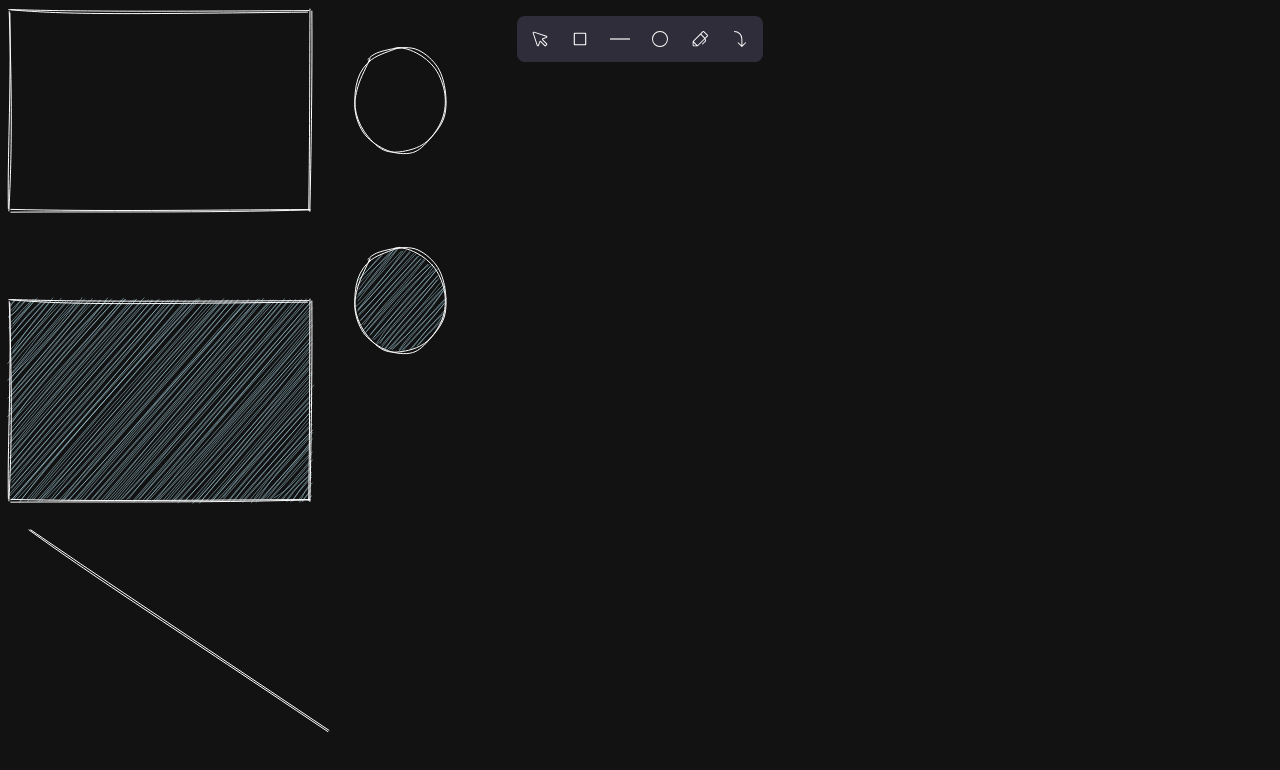
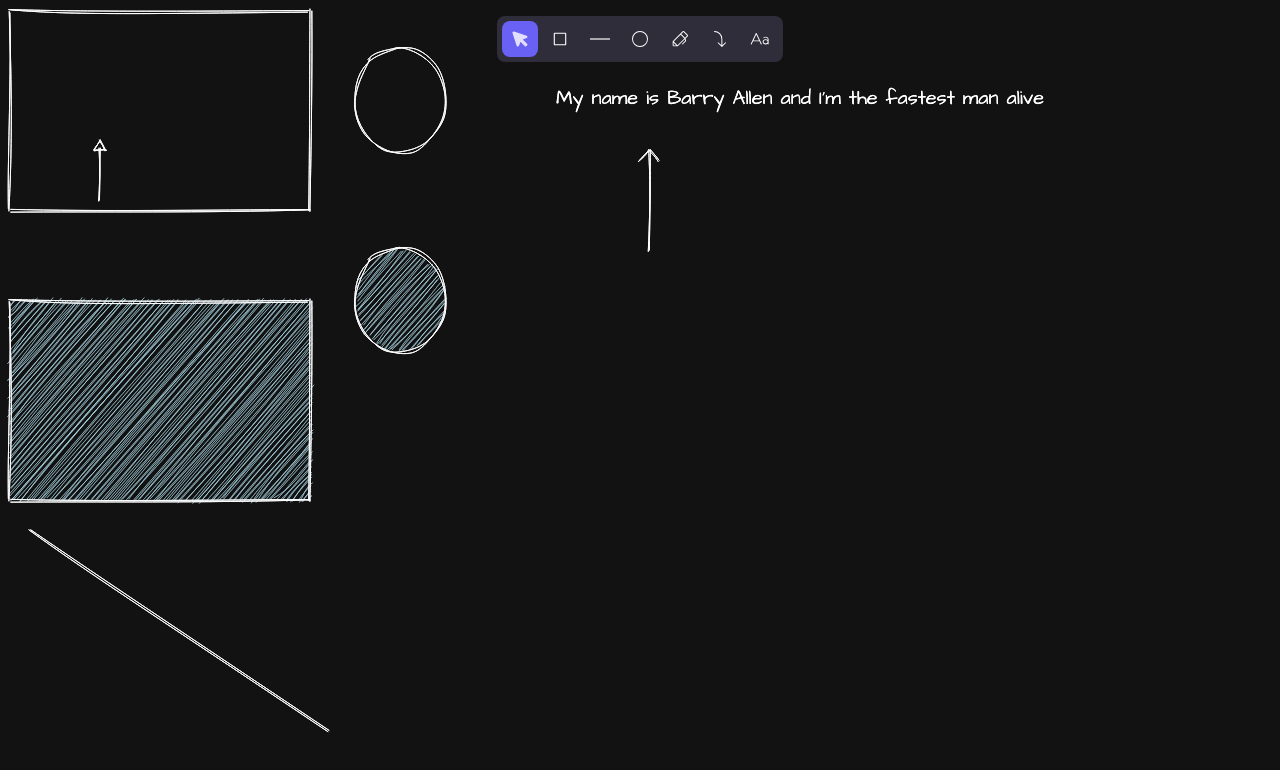
Before and after one commit to itsm16/draw-app, a React (Vite) app in the folder client/: page / in a window 1280 px wide. Shown: the top 770 px of the page. Built offline with nearby package versions, Linux system fonts and the light colour scheme.

Commit message:
add text, zustand config

```diff
--- a/client/index.html
+++ b/client/index.html
@@ -5,6 +5,10 @@
     <link rel="icon" type="image/svg+xml" href="/favicon.svg" />
     <meta name="viewport" content="width=device-width, initial-scale=1.0" />
     <title>client</title>
+    <link
+      href="https://fonts.googleapis.com/css2?family=Architects+Daughter&display=swap"
+      rel="stylesheet"
+    />
   </head>
   <body>
     <div id="root"></div>
--- a/client/src/components/canvas.tsx
+++ b/client/src/components/canvas.tsx
@@ -1,5 +1,7 @@
 import rough from 'roughjs'
 import React, { useEffect, useRef, useState } from 'react'
+import { writeText } from '../utils/draw.utils';
+import useToolStore from '../store/toolStore';
 
 function Canvas() {
   const canvasRef = useRef<HTMLCanvasElement>(null);
@@ -7,6 +9,11 @@ function Canvas() {
   const [isDragging, setDragging] = useState(false);
   const [dragStart, setDragStart] = useState({ x: 0, y: 0 });
   const [lastViewport, setLastViewport] = useState({ x: 0, y: 0, zoom: 1 });
+
+  // zustand tools
+  const {setTool} = useToolStore(state => state)
+
+
   const [data, setData] = useState([
     {
       id: 1,
@@ -99,6 +106,19 @@ function Canvas() {
 
     const rc = rough.canvas(canvas);
 
+    rc.polygon([
+      [100, 140],  // Top vertex
+      [106, 150], // Bottom right
+      [94, 150]   // Bottom left
+    ], {seed: 10, stroke: 'white'});
+    rc.line(100, 148, 100, 200, {seed: 10, stroke: 'white', roughness: 0.7});
+
+    rc.line(650, 150, 650, 250, {seed: 10, stroke: 'white', roughness: 0.9});
+    rc.line(650, 150, 660, 160, {seed: 10, stroke: 'white', roughness: 1.3});
+    rc.line(650, 150, 640, 160, {seed: 10, stroke: 'white', roughness: 1.3});
+
+    writeText({ctx, text: "My name is Barry Allen and I'm the fastest man alive", x: 800, y: 100});
+
     data.forEach((item) => {
       let seed = 10;
       let roughness = 1.5;
@@ -170,7 +190,12 @@ function Canvas() {
     canvas.height = window.innerHeight;
     canvas.style.overflow = 'hidden';
 
-    draw();
+    const loadAndDraw = async () => {
+      await document.fonts.load('20px "Architects Daughter"');
+      draw();
+    };
+
+    loadAndDraw();
   }, [draw])
 
   const handleWheel = (e: React.WheelEvent) => {
--- a/client/src/components/nav.tsx
+++ b/client/src/components/nav.tsx
@@ -1,21 +1,23 @@
-import { useState } from 'react';
 import { IoIosSquareOutline } from 'react-icons/io'
 import { IoSquare } from "react-icons/io5";
 import { TfiLayoutLineSolid } from "react-icons/tfi";
-import { PiCursorLight, PiCursorFill, PiCircleFill, PiCircleLight, PiPenFill, PiPenLight, PiArrowBendRightDownLight, PiArrowBendRightDownFill } from "react-icons/pi";
+import { PiCursorLight, PiCursorFill, PiCircleFill, PiCircleLight, PiPenFill, PiPenLight, PiArrowBendRightDownLight, PiArrowBendRightDownFill, PiTextAaLight, PiTextAaFill } from "react-icons/pi";
 import WrapperDiv from './wrapper-div';
+import useToolStore from '../store/toolStore';
 
 export default function Nav() {
-  const [selectedTool, setSelectedTool] = useState("");
+  const {tool, setTool} = useToolStore<{tool: string, setTool: (tool: string) => void}>(state => state)
+
   return (
     <nav className='flex w-full justify-center items-center my-4 absolute'>
         <WrapperDiv>
-          <button className={`text-white h-9 w-9 flex items-center justify-center  ${selectedTool === "cursor" ? "hover: bg-[#6861f3]" : "hover:bg-[#6861f3]/40" } rounded-lg ${selectedTool === "cursor" ? "bg-[#6861f3]" : ""}`} onClick={() => setSelectedTool("cursor")}>{selectedTool === "cursor" ? <PiCursorFill fillOpacity={0.8} size={20} /> : <PiCursorLight size={20} />}</button>
-          <button className={`text-white h-9 w-9 flex items-center justify-center  ${selectedTool === "square" ? "hover: bg-[#6861f3]" : "hover:bg-[#6861f3]/40" } rounded-lg ${selectedTool === "square" ? "bg-[#6861f3]" : ""}`} onClick={() => setSelectedTool("square")}>{selectedTool === "square" ? <IoSquare fillOpacity={0.8} size={17} /> : <IoIosSquareOutline size={20} />}</button>
-          <button className={`text-white h-9 w-9 flex items-center justify-center ${selectedTool === "line" ? "hover: bg-[#6861f3]" : "hover:bg-[#6861f3]/40" } rounded-lg ${selectedTool === "line" ? "bg-[#6861f3]" : ""}`} onClick={() => setSelectedTool("line")}><TfiLayoutLineSolid size={20} /></button>
-          <button className={`text-white h-9 w-9 flex items-center justify-center ${selectedTool === "circle" ? "hover: bg-[#6861f3]" : "hover:bg-[#6861f3]/40" } rounded-lg ${selectedTool === "circle" ? "bg-[#6861f3]" : ""}`} onClick={() => setSelectedTool("circle")}>{selectedTool === "circle" ? <PiCircleFill fillOpacity={0.8} size={20} /> : <PiCircleLight size={20} />}</button>
-          <button className={`text-white h-9 w-9 flex items-center justify-center ${selectedTool === "pen" ? "hover: bg-[#6861f3]" : "hover:bg-[#6861f3]/40" } rounded-lg ${selectedTool === "pen" ? "bg-[#6861f3]" : ""}`} onClick={() => setSelectedTool("pen")}>{selectedTool === "pen" ? <PiPenFill size={20} /> : <PiPenLight size={20} />}</button>
-          <button className={`text-white h-9 w-9 flex items-center justify-center ${selectedTool === "eraser" ? "hover: bg-[#6861f3]" : "hover:bg-[#6861f3]/40" } rounded-lg ${selectedTool === "eraser" ? "bg-[#6861f3]" : ""}`} onClick={() => setSelectedTool("eraser")}>{selectedTool === "eraser" ? <PiArrowBendRightDownFill size={20} /> : <PiArrowBendRightDownLight size={20} />}</button>
+          <button className={`text-white h-9 w-9 flex items-center justify-center  ${tool === "cursor" ? "hover: bg-[#6861f3]" : "hover:bg-[#6861f3]/40" } rounded-lg ${tool === "cursor" ? "bg-[#6861f3]" : ""}`} onClick={() => setTool("cursor")}>{tool === "cursor" ? <PiCursorFill fillOpacity={0.8} size={20} /> : <PiCursorLight size={20} />}</button>
+          <button className={`text-white h-9 w-9 flex items-center justify-center  ${tool === "square" ? "hover: bg-[#6861f3]" : "hover:bg-[#6861f3]/40" } rounded-lg ${tool === "square" ? "bg-[#6861f3]" : ""}`} onClick={() => setTool("square")}>{tool === "square" ? <IoSquare fillOpacity={0.8} size={17} /> : <IoIosSquareOutline size={20} />}</button>
+          <button className={`text-white h-9 w-9 flex items-center justify-center ${tool === "line" ? "hover: bg-[#6861f3]" : "hover:bg-[#6861f3]/40" } rounded-lg ${tool === "line" ? "bg-[#6861f3]" : ""}`} onClick={() => setTool("line")}><TfiLayoutLineSolid size={20} /></button>
+          <button className={`text-white h-9 w-9 flex items-center justify-center ${tool === "circle" ? "hover: bg-[#6861f3]" : "hover:bg-[#6861f3]/40" } rounded-lg ${tool === "circle" ? "bg-[#6861f3]" : ""}`} onClick={() => setTool("circle")}>{tool === "circle" ? <PiCircleFill fillOpacity={0.8} size={20} /> : <PiCircleLight size={20} />}</button>
+          <button className={`text-white h-9 w-9 flex items-center justify-center ${tool === "pen" ? "hover: bg-[#6861f3]" : "hover:bg-[#6861f3]/40" } rounded-lg ${tool === "pen" ? "bg-[#6861f3]" : ""}`} onClick={() => setTool("pen")}>{tool === "pen" ? <PiPenFill size={20} /> : <PiPenLight size={20} />}</button>
+          <button className={`text-white h-9 w-9 flex items-center justify-center ${tool === "arrow" ? "hover: bg-[#6861f3]" : "hover:bg-[#6861f3]/40" } rounded-lg ${tool === "arrow" ? "bg-[#6861f3]" : ""}`} onClick={() => setTool("arrow")}>{tool === "arrow" ? <PiArrowBendRightDownFill size={20} /> : <PiArrowBendRightDownLight size={20} />}</button>
+          <button className={`text-white h-9 w-9 flex items-center justify-center ${tool === "text" ? "hover: bg-[#6861f3]" : "hover:bg-[#6861f3]/40" } rounded-lg ${tool === "text" ? "bg-[#6861f3]" : ""}`} onClick={() => setTool("text")}>{tool === "text" ? <PiTextAaFill size={20} /> : <PiTextAaLight size={20} />}</button>
         </WrapperDiv>
     </nav>
   )
--- /dev/null
+++ b/client/src/store/toolStore.ts
@@ -0,0 +1,8 @@
+import { create } from "zustand";
+
+const useToolStore = create((set) => ({
+    tool : "cursor",
+    setTool : (tool: string) => set({ tool })
+}))
+
+export default useToolStore
--- /dev/null
+++ b/client/src/utils/draw.utils.ts
@@ -0,0 +1,12 @@
+const writeText = ({ctx, text, x = 600, y = 100}: {ctx: CanvasRenderingContext2D, text: string, x?: number, y?: number}) =>{
+    ctx.textAlign = 'center';
+    ctx.textBaseline = 'middle';
+    ctx.font = '20px "Architects Daughter"';
+    ctx.fillStyle = 'white';
+    ctx.fillText(text, x, y);
+}
+
+
+export {
+    writeText
+}
```
